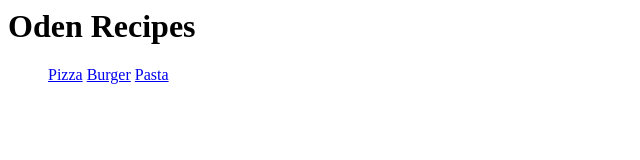
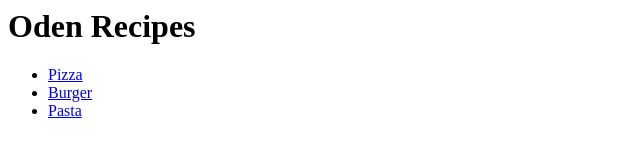
Before and after one commit to AliAbid04/odin-recipes, a plain HTML site: page index.html in a window 1280 px wide. Shown: the whole page, without its empty margins (0-640 px from the left). Drawn offline with Linux system fonts and the light colour scheme.

Commit message:
Add files via upload

```diff
--- a/index.html
+++ b/index.html
@@ -5,9 +5,9 @@
     <body>
         <h1>Oden Recipes</h1>
         <ul>
-        <a href="pizza.html">Pizza</a>
-        <a href="burger.html">Burger</a>
-        <a href="cheeziouspasta.html">Pasta</a>
+        <li><a href="pizza.html">Pizza</a></li>
+       <li><a href="burger.html">Burger</a></li>
+        <li><a href="cheeziouspasta.html">Pasta</a></li>
     </ul>
     </body>
 </html>
```
